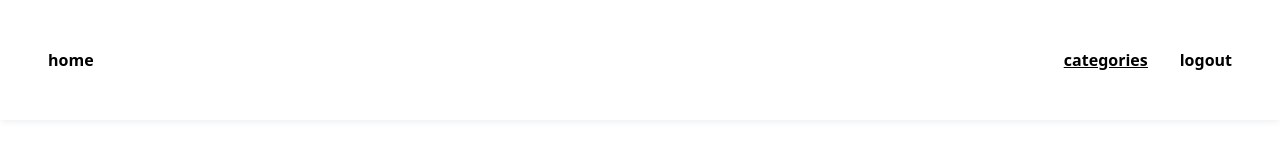
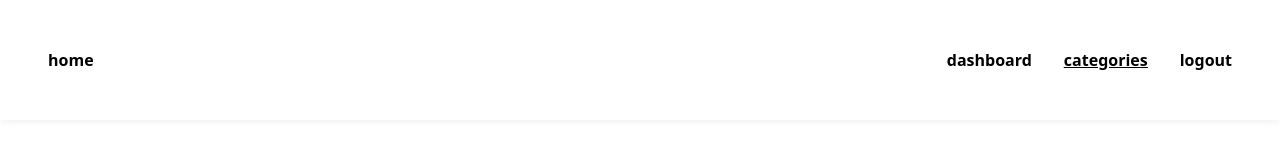
Before and after one commit to ChristopherZinger/timetracker, a Next.js app: page /categories in a window 1280 px wide. Shown: the top 160 px of the page. Built offline with nearby package versions, Linux system fonts and the light colour scheme; no server answers; the database is empty; sample sign-in values are in the browser's storage.

Commit message:
dashboard page wip

```diff
--- a/components/common/Nav.tsx
+++ b/components/common/Nav.tsx
@@ -1,7 +1,7 @@
 import { getAuth, signOut } from 'firebase/auth'
 import Link from 'next/link'
 import { useRouter } from 'next/router'
-import { useContext, useEffect } from 'react'
+import { useContext } from 'react'
 import { BASE_URL } from '../../types/baseUrls'
 import { UserContext } from '../UserContext'
 import NavItem from './NavItem'
@@ -25,6 +25,11 @@ const Nav = () => {
 			<ul className='flex gap-x-8'>
 				{user ? (
 					<>
+						<NavItem isActive={isLinkActive(BASE_URL.dashboard)}>
+							<Link href={`/${BASE_URL.dashboard}`}>
+								dashboard
+							</Link>
+						</NavItem>
 						<NavItem isActive={isLinkActive(BASE_URL.categories)}>
 							<Link href={`/${BASE_URL.categories}`}>
 								categories
--- /dev/null
+++ b/components/dashboard/Daily.tsx
@@ -0,0 +1,37 @@
+import { useState } from 'react'
+import { DaySummary } from '../../types/domains/DaySummary'
+
+type Props = {
+	userId: string
+}
+
+export default function Daily({ userId }: Props) {
+	const [date, setDate] = useState<Date | undefined>()
+
+	return (
+		<div>
+			<div className='flex-1 p-10'>
+				<h1>Dashboard</h1>
+				<input
+					type='date'
+					name='date'
+					id='id'
+					onChange={({ target: { value } }) =>
+						setDate(new Date(value))
+					}
+				/>
+				{date ? (
+					<button
+						onClick={() => {
+							const summary = new DaySummary(userId)
+							summary.createDaySummryForDate(date)
+						}}
+						className='border px-4 py-2 rounded'
+					>
+						create date for {date?.toDateString()}
+					</button>
+				) : null}
+			</div>
+		</div>
+	)
+}
--- /dev/null
+++ b/pages/dashboard.tsx
@@ -0,0 +1,24 @@
+import { ReactElement, useContext } from "react";
+import LoadingBox from "../components/common/LoadingBox";
+import Nav from "../components/common/Nav";
+import Daily from "../components/dashboard/Daily";
+import { UserContext, UserProvider } from "../components/UserContext";
+
+export default function Dashboard() {
+  const { user } = useContext(UserContext);
+
+  if (!user) {
+    return <LoadingBox />;
+  }
+
+  return (
+    <>
+      <Nav />
+      <Daily userId={user.uid} />
+    </>
+  );
+}
+
+Dashboard.getLayout = function getLayout(page: ReactElement) {
+  return <UserProvider>{page}</UserProvider>;
+};
```
